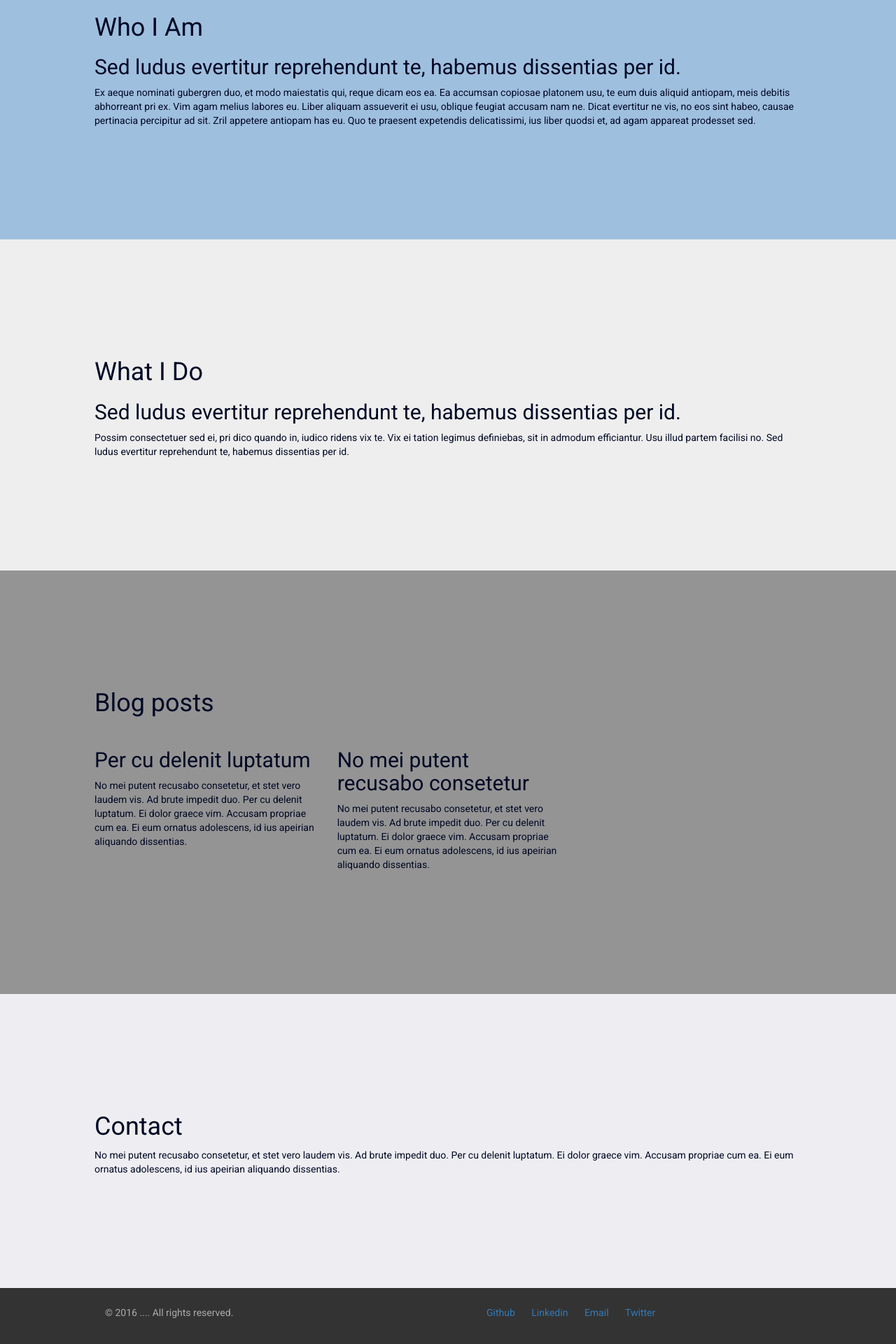
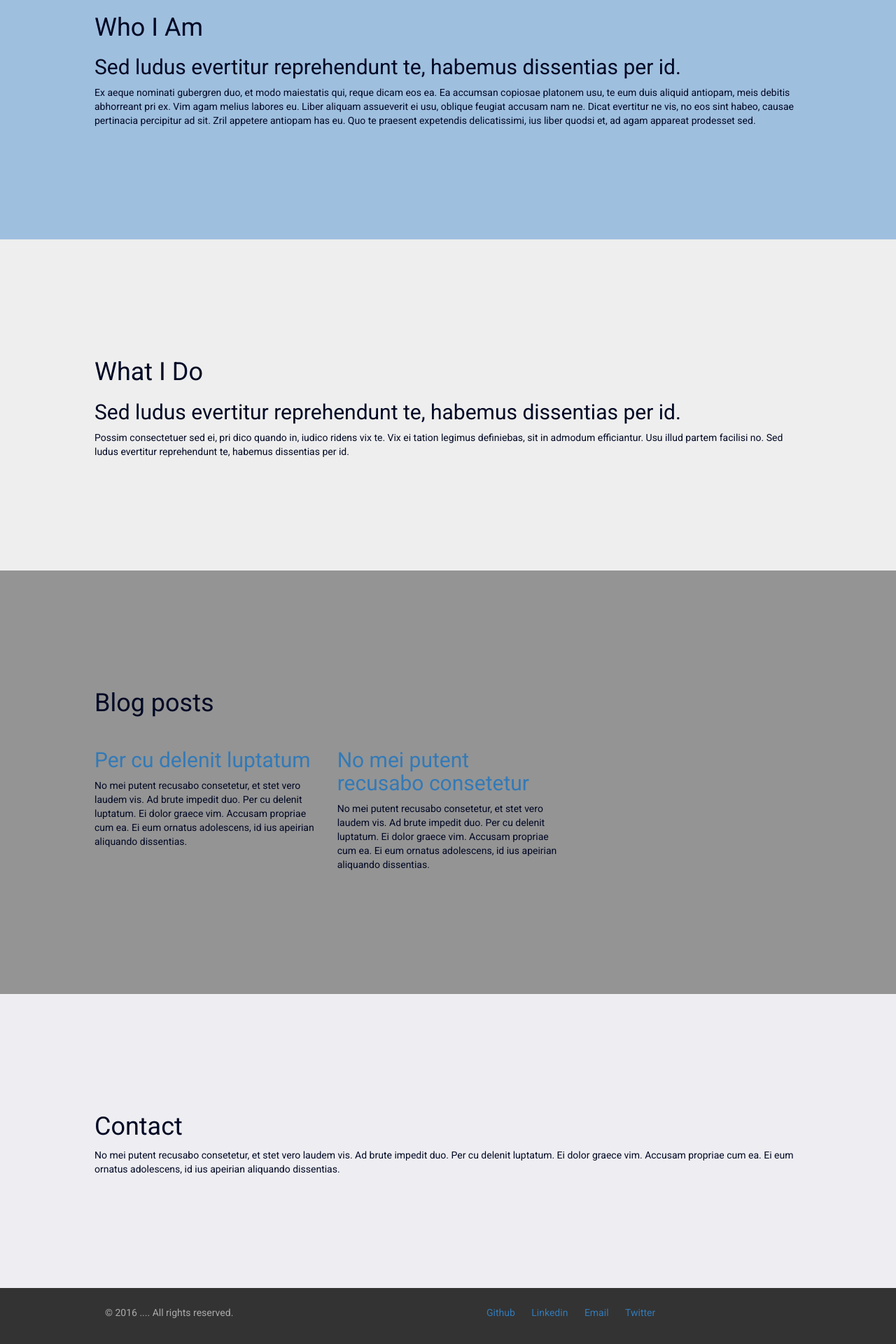
Before and after one commit to menzus/pages, a Jekyll site: the page built from index.html, in a window 1280 px wide. Shown: the part 676-2596 px from the top of the page at 70% size. Built offline with Jekyll 4.4.1, drawn with Linux system fonts in a browser that asks for light colours; nearby versions of some CDN libraries.

Commit message:
Update index.html

```diff
--- a/index.html
+++ b/index.html
@@ -43,7 +43,7 @@
         <div class="row">
             {% for post in site.posts %}
             <div class="col-s-12 col-md-6 col-lg-4 blog-thumbnail">
-                <h2>{{ post.title }}</h2>
+                <h2><a href="{{ post.url | prepend : site.baseurl }}">{{ post.title }}</a></h2>
                 <p>
                     {{ post.excerpt }}
                 </p>
```
